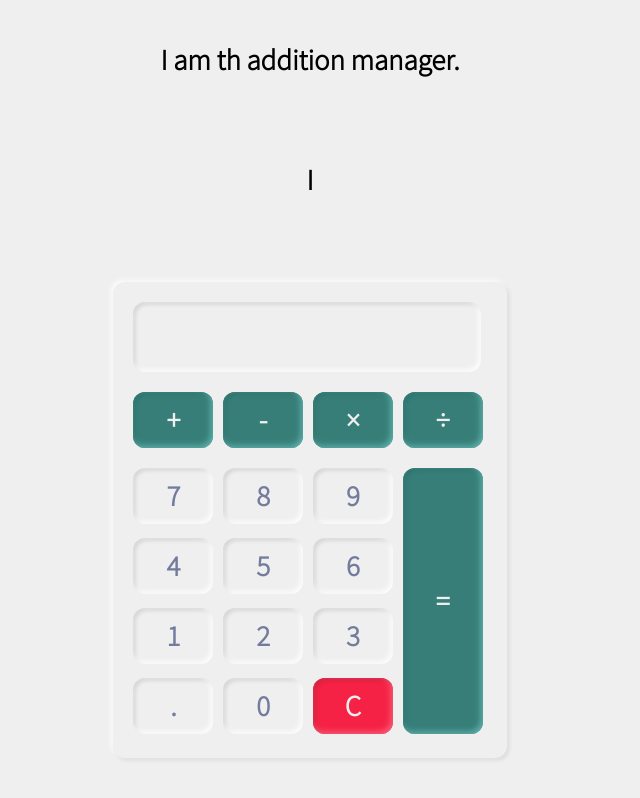
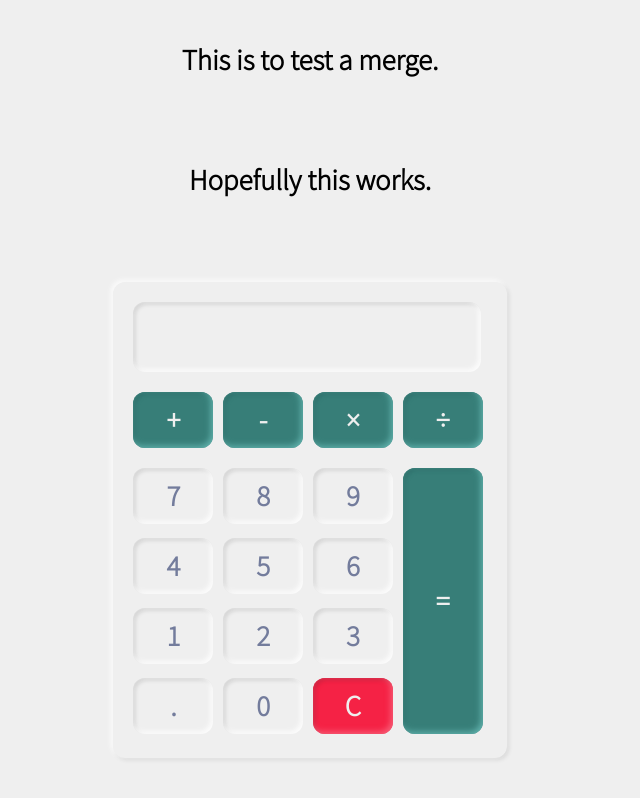
Before and after one commit to hosseinnabi-ir/JavaScript-Calculator-Project, a plain HTML site: page index.html in a window 1280 px wide. Shown: the whole page, without its empty margins (330-970 px from the left). Drawn offline with Linux system fonts and the light colour scheme.

Commit message:
added new para

```diff
--- a/index.html
+++ b/index.html
@@ -12,7 +12,8 @@
     <link rel="stylesheet" href="style.css">
 
 </head>
-<para> I am th addition manager. </para>I
+<para> This is to test a merge. </para>
+<para> Hopefully this works. </para>
 
 <body>
 
```
